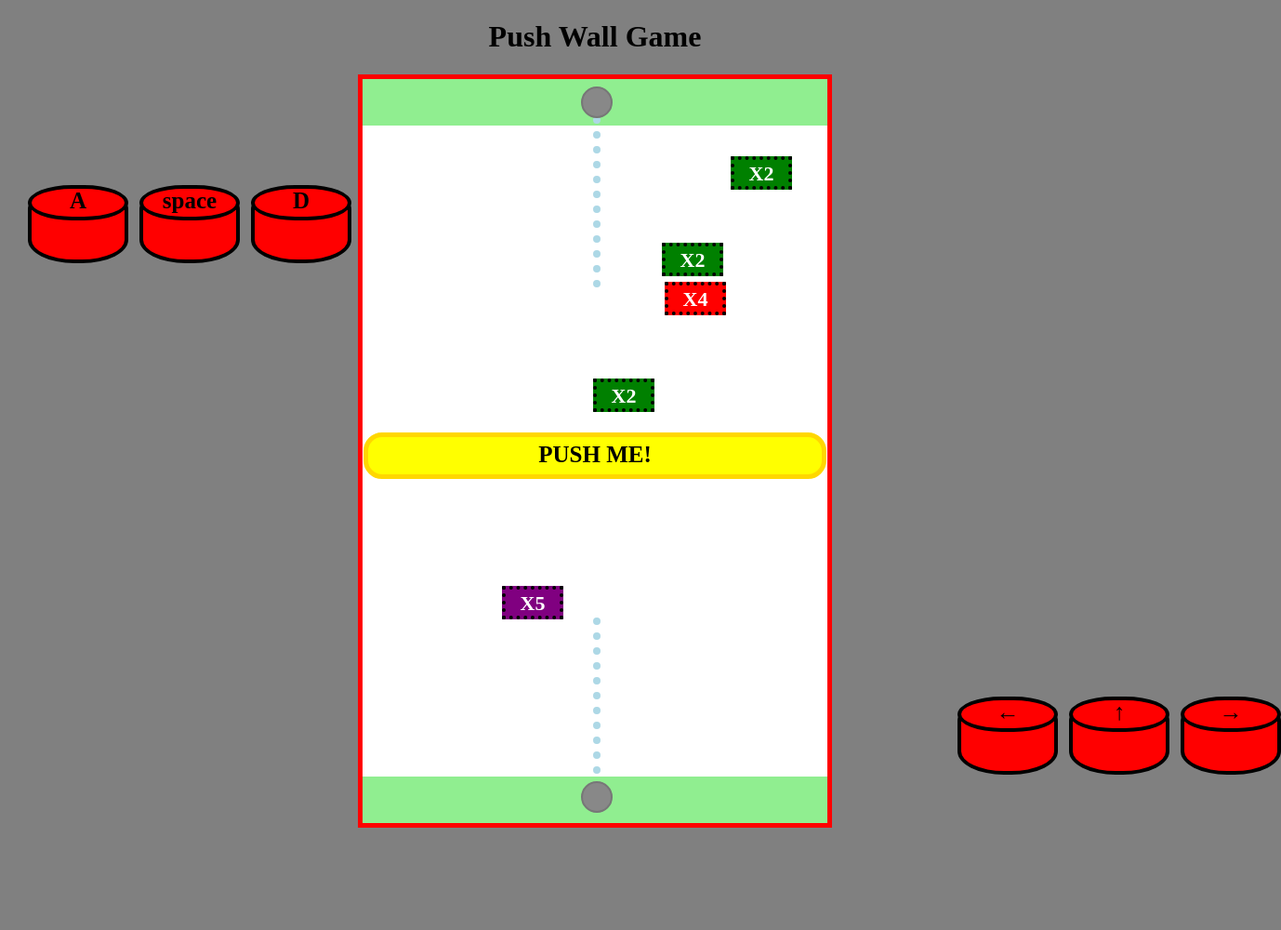
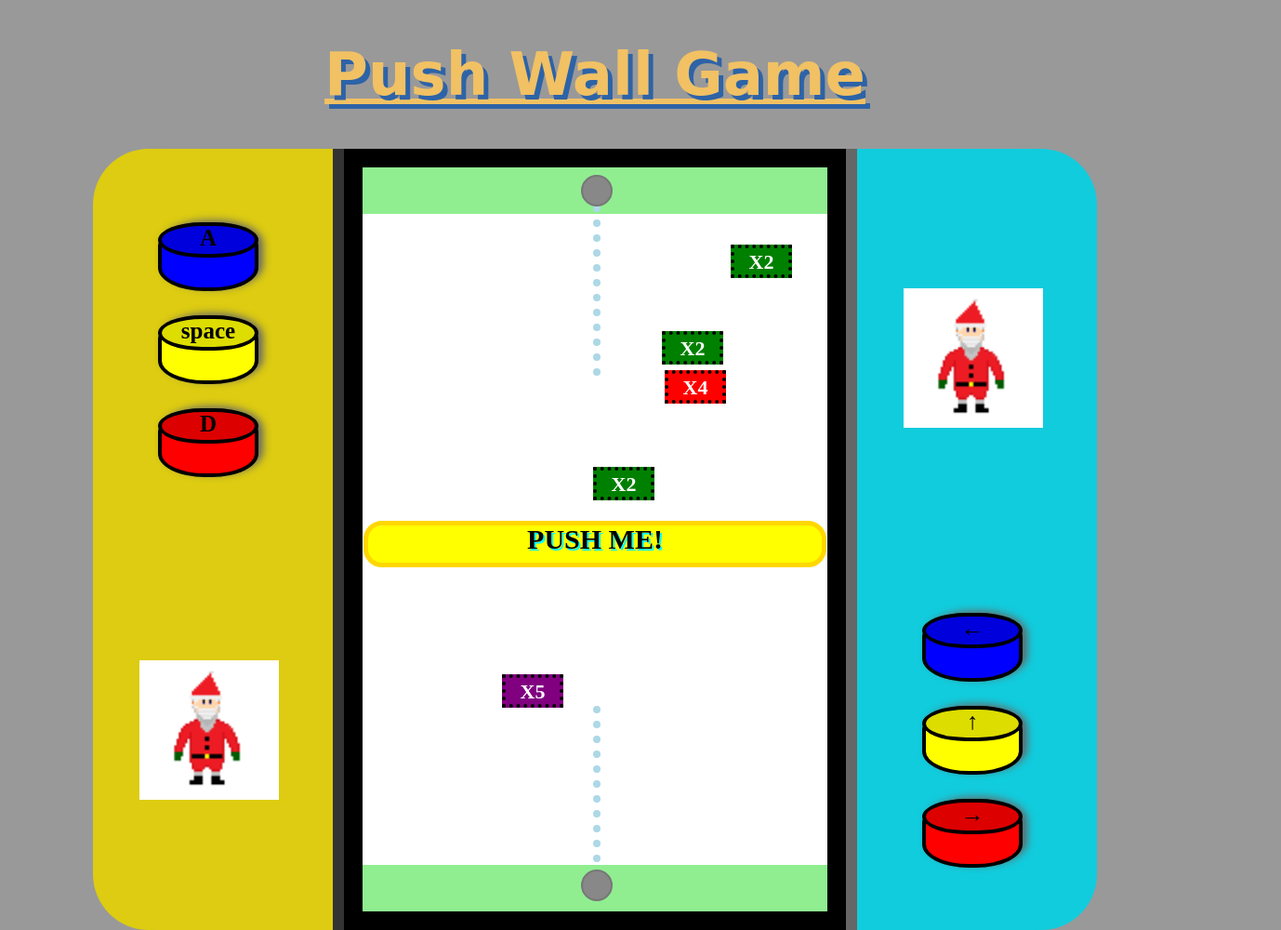
Before and after one commit to jiseop9083/EntertainmentMiniGame, a plain HTML site: page pushWall/src/index.html in a window 1280 px wide. Shown: the whole page at 93% size, 1378 px wide, since content can reach past the window. Before the commit the page ends 898 px from the top, so only its background shows below. Drawn offline with Linux system fonts and the light colour scheme.

Commit message:
modify decoration part

```diff
--- a/pushWall/src/index.html
+++ b/pushWall/src/index.html
@@ -24,18 +24,23 @@
 				<div class="ball" id="player1"></div>
 				<div class="ball" id="player2"></div>
 				<div id="pushBar" align="center"> PUSH ME!</div>
+				<div class="decoration">
+					<div id="controller2" >
+						<div id="A" class="pushButton">A</div>
+						<div id="space" class="pushButton">Space</div>
+						<div id="D" class="pushButton">D</div>
+						<img id="cheerUp2" src="../assets/senta.png">
+					</div>
+					<div id="controller1" >
+						<div id="leftArrow" class="pushButton">←</div>
+						<div id="upArrow" class="pushButton">↑</div>
+						<div id="rightArrow" class="pushButton">→</div>
+						<img id="cheerUp1" src="../assets/senta.png">
+					</div>
+				</div>
+			</div>
 
 
-			</div>
-
-			<div class="decoration">
-				<div id="A" class="pushButton">A</div>
-				<div id="D" class="pushButton">D</div>
-				<div id="leftArrow" class="pushButton">←</div>
-				<div id="rightArrow" class="pushButton">→</div>
-				<div id="space" class="pushButton">Space</div>
-				<div id="upArrow" class="pushButton">↑</div>
-			</div>
 
 		</div>
 	</body>
--- a/pushWall/src/index.js
+++ b/pushWall/src/index.js
@@ -79,46 +79,46 @@ let MultiplyBlock = function(posX, posY, width, height, block, multiply, type) {
 const keyEffect = () => {
 
 	if (!keySet.has("ArrowRight")){
-		rightArrowKey.style.top = "750px";
-		rightArrowKey.style.height = "75px";
+		rightArrowKey.style.top = "700px";
+		rightArrowKey.style.height = "65px";
 	} else{
-		rightArrowKey.style.top = "770px";
-		rightArrowKey.style.height = "55px";
+		rightArrowKey.style.top = "720px";
+		rightArrowKey.style.height = "45px";
 	}
 	if(!keySet.has("ArrowLeft") ){
-		leftArrowKey.style.top = "750px";
-		leftArrowKey.style.height = "75px";
+		leftArrowKey.style.top = "500px";
+		leftArrowKey.style.height = "65px";
 	} else{
-		leftArrowKey.style.top  = "770px";
-		leftArrowKey.style.height = "55px";
+		leftArrowKey.style.top  = "520px";
+		leftArrowKey.style.height = "45px";
+	}
+	if(!keySet.has("ArrowUp")){
+		upArrowKey.style.top = "600px";
+		upArrowKey.style.height = "65px";
+	} else{
+		upArrowKey.style.top = "620px";
+		upArrowKey.style.height = "45px";
 	}
 	if (!keySet.has("d") ){
-		DKey.style.top = "200px";
-		DKey.style.height = "75px";
+		DKey.style.top = "280px";
+		DKey.style.height = "65px";
 	} else{
-		DKey.style.top = "220px";
-		DKey.style.height = "55px";
+		DKey.style.top = "300px";
+		DKey.style.height = "45px";
 	}
 	if(!keySet.has("a") ) {
-		AKey.style.top = "200px";
-		AKey.style.height = "75px";
+		AKey.style.top = "80px";
+		AKey.style.height = "65px";
 	} else{
-		AKey.style.top = "220px";
-		AKey.style.height = "55px";
-	}
-	if(!keySet.has("ArrowUp")){
-		upArrowKey.style.top = "750px";
-		upArrowKey.style.height = "75px";
-	} else{
-		upArrowKey.style.top = "770px";
-		upArrowKey.style.height = "55px";
+		AKey.style.top = "100px";
+		AKey.style.height = "45px";
 	}
 	if(!keySet.has(" ") ){
+		spaceKey.style.top = "180px";
+		spaceKey.style.height = "65px";
+	} else{
 		spaceKey.style.top = "200px";
-		spaceKey.style.height = "75px";
-	} else{
-		spaceKey.style.top = "220px";
-		spaceKey.style.height = "55px";
+		spaceKey.style.height = "45px";
 	}
 };
 
--- a/pushWall/src/style.css
+++ b/pushWall/src/style.css
@@ -1,10 +1,7 @@
-.title {
-	font-weight: bold;
-	font-size: 30px;
-}
+
 
 body {
-	background-color: gray;
+	background-color: #999999;
 }
 
 #mainComponent{
@@ -17,7 +14,7 @@ body {
 	margin: 0 auto;
 	width: 500px;
 	height: 800px;
-	border: solid red 5px;
+	border: solid 20px black;
 	background-color: lightgreen;
 
 }
@@ -32,6 +29,18 @@ body {
 }
 
 
+#title {
+	font-family: 'Staatliches' ,cursive;
+	font-size: 4em;
+	text-align: center;
+	color: #F1C164;
+	text-shadow: 5px 5px #2D63A7;
+	text-decoration: underline;
+}
+
+
+
+
 #pushBar {
 	position: absolute;
 	left: 1px;
@@ -41,9 +50,10 @@ body {
 	background: yellow;
 	border: solid gold 5px;
 	border-radius: 20px;
-	font-size: 25px;
-	font-weight: 700;
-	line-height: 150%;
+	font-size: 30px;
+	font-weight: bold;
+	line-height: 30px;
+	text-shadow: 2px 2px #00ffff;
 }
 
 
@@ -112,10 +122,69 @@ body {
 	text-align: center;
 	font-size: 25px;
 	font-weight: bold;
+}
 
+#controller1 {
+	position: absolute;
+	left: 532px;
+	top: -20px;
+	width: 198px;
+	height: 840px;
+	background: #11ccdd;
 
 }
 
+#controller1:after{
+	width: 12px;
+	height: 840px;
+	background: #666666;
+	position: absolute;
+	content: "";
+	top: 0px;
+	left: -12px;
+}
+
+
+#controller1:before{
+	width: 120px;
+	height: 840px;
+	border-radius: 75px;
+	background: #11ccdd;
+	position: absolute;
+	content: "";
+	top: 0px;
+	left: 138px;
+}
+
+
+#controller2 {
+	position: absolute;
+	left: -230px;
+	top: -20px;
+	width: 198px;
+	height: 840px;
+	background: #ddcc11;
+
+}
+#controller2:before{
+	width: 120px;
+	height: 840px;
+	border-radius: 75px;
+	background: #ddcc11;
+ 	position: absolute;
+ 	content: "";
+ 	top: 0px;
+	left: -60px;
+}
+#controller2:after{
+	width: 12px;
+	height: 840px;
+	background: #333333;
+	position: absolute;
+	content: "";
+	top: 0px;
+	left: 198px;
+}
 
 
 .pushButton{
@@ -125,7 +194,7 @@ body {
     width: 100px;
     height:75px;
     border-radius: 50px / 25px;
-    background-color: rgba(255, 0, 0, 1);
+    background-color: #ff0000;
     border: 4px solid black;
 	line-height: 100%;
 
@@ -137,7 +206,7 @@ body {
     height: 30px;
     left: -4px;
     top: -5px;
-    background-color:  rgba(255, 0, 0, 1);
+    background-color: #ff0000;
     border-radius: 50px / 20px;
 	border: 4px solid black;
 }
@@ -146,61 +215,95 @@ body {
 
 #upArrow{
 	position: absolute;
-	left: 1150px;
-    top: 650px;
+	left: 70px;
+    top: 50px;
 	display: block;
-
+	background-color: #ffff00;
+	box-shadow: 5px -3px 8px #666666;
 } #upArrow:after{
 	content: "↑";
+	background-color: #dddd00;
 }
 
 
 #leftArrow{
 	position: absolute;
-	left: 1030px;
+	left: 70px;
     top: 750px;
 	display: block;
+	background-color: #0000ff;
+	box-shadow: 5px -3px 8px #666666;
 } #leftArrow:after{
 	content: "←";
+	background-color: #0000dd;
 }
 
 #rightArrow{
 	position: absolute;
-	left: 1270px;
+	left: 70px;
     top: 750px;
 	display: block;
+	background-color: #ff0000;
+	box-shadow: 5px -3px 8px #666666;
 } #rightArrow:after{
 	content: "→";
+	background-color: #dd0000;
 }
 
 
 #space{
 	position: absolute;
-	left: 150px;
+	left: 10px;
     top: 200px;
 	display: block;
+	background-color: #ffff00;
+	box-shadow: 5px -3px 8px #666666;
 } #space:after{
 	content: "space";
+	background-color: #dddd00;
 }
 
 #A{
 	position: absolute;
-	left: 30px;
+	left: 10px;
     top: 200px;
 	display: block;
+	background-color: #0000ff;
+	box-shadow: 5px -3px 8px #666666;
 }
 
 #A:after{
 	content: "A";
+	background-color: #0000dd;
 }
 
 
 #D{
 	position: absolute;
-	left: 270px;
+	left: 10px;
     top: 200px;
 	display: block;
+	background-color: #ff0000;
+	box-shadow: 5px -3px 8px #666666;
 }
 #D:after{
 	content: "D";
+	background-color: #dd0000;
 }
+
+
+#cheerUp1{
+	position: absolute;
+	height: 150px;
+	width: 150px;
+	left: 50px;
+	top: 150px;
+}
+
+#cheerUp2{
+	position: absolute;
+	height: 150px;
+	width: 150px;
+	left: -10px;
+	top: 550px;
+}
```
Also changed, not shown: 2048/src/2048.html (+0 -2 lines), pushWall/assets/senta.png (added), 1 other file.
